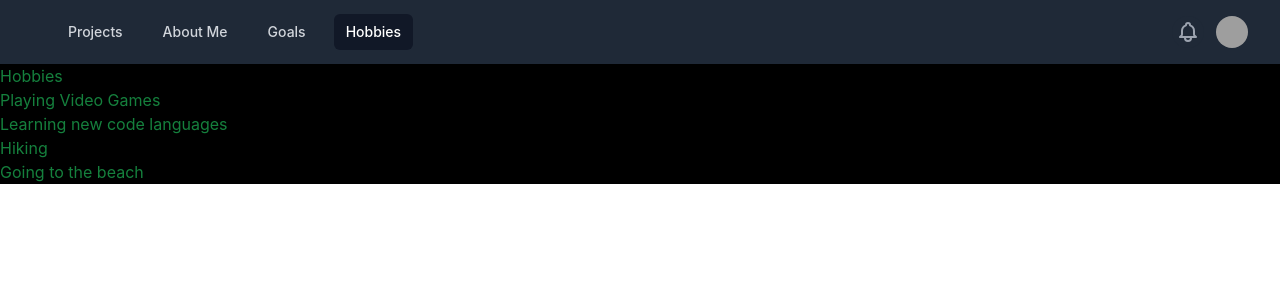
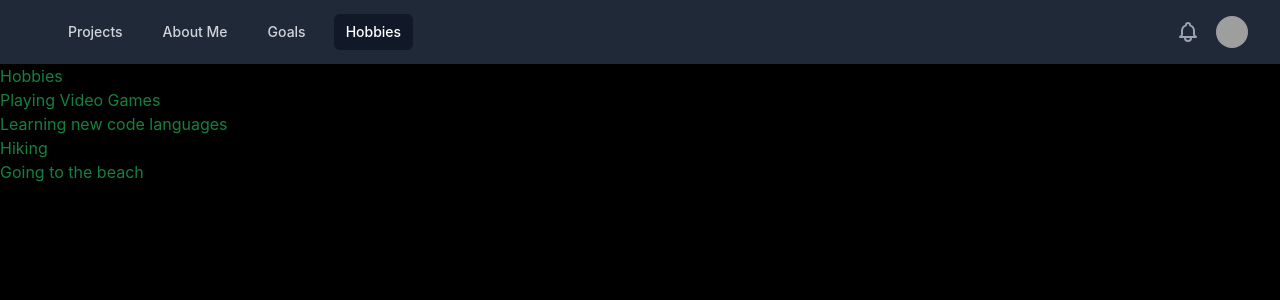
Before and after one commit to bwennin92/Portfolio, a React (Create React App) app: page /hobbies in a window 1280 px wide. Shown: the top 300 px of the page. Built offline with nearby package versions, Linux system fonts and the light colour scheme; grey boxes are pictures that could not be loaded.

Commit message:
Update HobbiePage.jsx
corrected the attribute to screen not full

```diff
--- a/src/pages/HobbiePage.jsx
+++ b/src/pages/HobbiePage.jsx
@@ -2,7 +2,7 @@ import React from 'react'
 
 const HobbiePage = () => {
   return (
-    <div className = 'bg-black text-green-700 min-h-full'>
+    <div className = 'bg-black text-green-700 min-h-screen'>
         <h1>Hobbies</h1>
     <ul>
         <li>Playing Video Games</li>
```
